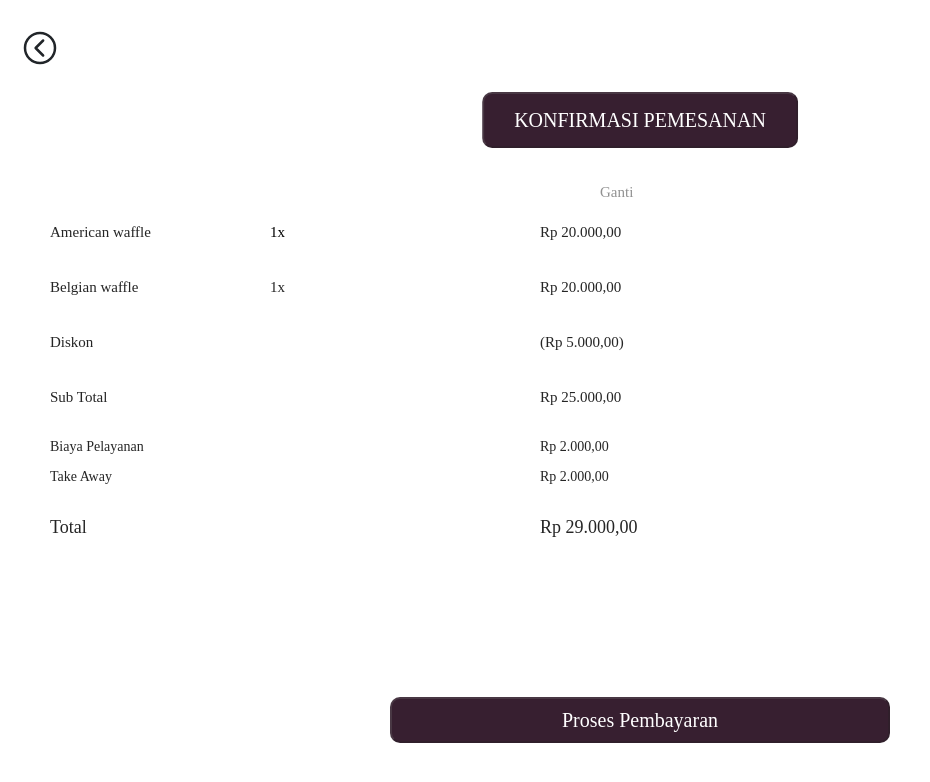
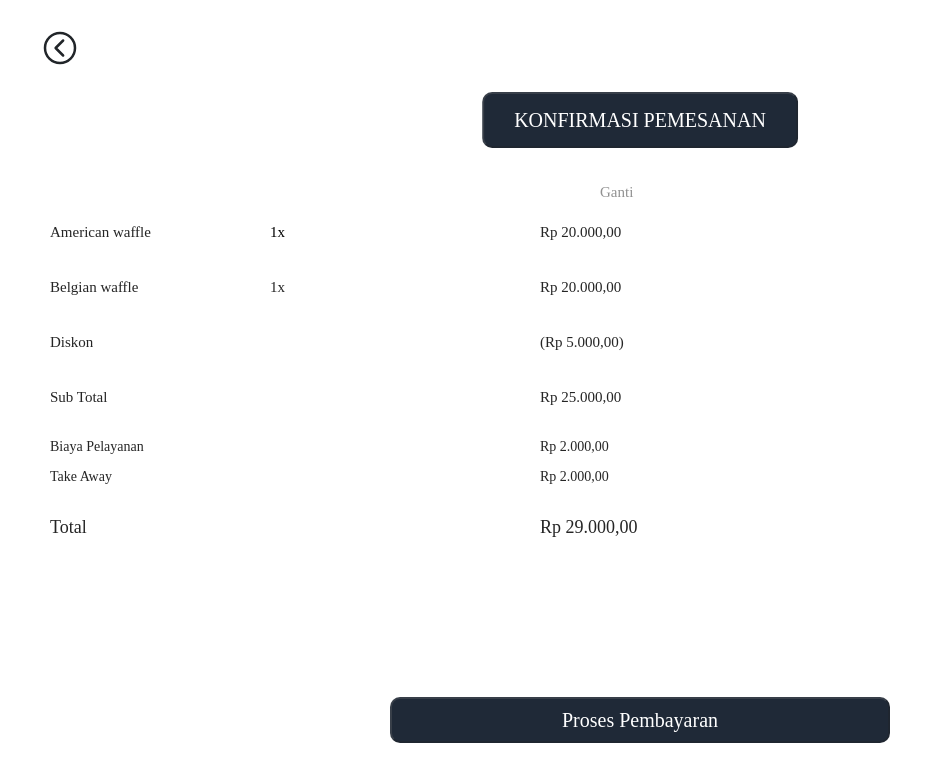
Before and after one commit to Cafeasy/cafeasy-project, a React (Create React App) app in the folder frontend/: page /KonfimasiPesanan in a window 1280 px wide. Shown: the top 782 px of the page, without its empty margins (0-930 px from the left). Built offline with nearby package versions, Linux system fonts and the light colour scheme; no server answers.

Commit message:
update warna & file

```diff
--- a/frontend/src/App.css
+++ b/frontend/src/App.css
@@ -28,6 +28,45 @@
   color: #61dafb;
 }
 
+.logo-back {
+  position: absolute;
+  width: 30px;
+  height: 26px;
+  left: 40px;
+  top: 20px;
+}
+
+.disable-button {
+  position:absolute;
+  left: 50%;
+  top: 15%;
+  transform: translate(-50%, -50%);
+  font-size: 20px;
+  background: #1F2937;
+  padding: 1px 30px;
+
+  font-family: 'Montserrat';
+  font-size: 20px;
+  line-height: 50px;
+  border-radius: 10px;
+  color: #FFFFFF;
+}
+
+.enable-button {
+  position:absolute;
+  width: 500px;
+  left: 50%;
+  top: 90%;
+  transform: translate(-50%, -50%);
+  background: #1F2937;
+
+  font-family: 'Montserrat';
+  font-size: 20px;
+  line-height: 40px;
+  border-radius: 10px;
+  color: #FFFFFF;
+}
+
 @keyframes App-logo-spin {
   from {
     transform: rotate(0deg);
--- a/frontend/src/App.js
+++ b/frontend/src/App.js
@@ -10,9 +10,10 @@ import Navbarpage from './Pages/Navbarpage';
 import Berandapage from './Pages/Berandapage';
 import ListMenupage from './Pages/ListMenupage';
 import Confirmpage from './Pages/Confirmpage';
+import Methodpage from './Pages/Methodpage';
 import "./Style/ListMenupage.css"
 import "./Style/Confirmpage.css"
-
+import "./Style/Methodpage.css"
 
 
 function App() {
@@ -37,9 +38,10 @@ function App() {
         <Route exact path='/' element={user ? <Navigate to="/Berandapage" /> : <Landingpage />} />
         <Route exact path='/Loginpage' element={user ? <Navigate to="/Berandapage" /> : <Loginpage />} />
         <Route exact path='/Navbarpage' element={user ? <Navigate to="/Berandapage" /> : <Navbarpage />} />
-        <Route  exact path='/Berandapage' element={user ? <Berandapage user={user} /> : <Navigate to="/Loginpage" />} />
+        <Route exact path='/Berandapage' element={user ? <Berandapage user={user} /> : <Navigate to="/Loginpage" />} />
         <Route exact path='/ListMenu' element={user ? <Navigate to="/Berandapage" /> : <ListMenupage />} />
         <Route exact path='/KonfimasiPesanan' element={user ? <Navigate to="/Berandapage" /> : <Confirmpage />} />
+        <Route exact path='/MetodePembayaran' element={user ? <Navigate to="/KonfirmasiPesanan" /> : <Methodpage />} />
       </Routes>
     </Router>
   )
--- /dev/null
+++ b/frontend/src/Components/Methodcomp.js
@@ -0,0 +1,42 @@
+import "../Style/Methodpage.css"
+import { IoChevronBackCircleOutline } from "react-icons/io5";
+import React from 'react';
+
+const Methodcomp = () => {
+    return (
+        <div className="metode-pembayaran">
+            <div className="logo-back">
+                <h1><IoChevronBackCircleOutline/></h1>
+            </div>
+
+            <div>
+                <button className="disable-button" disabled="true">PILIH METODE PEMBAYARAN</button>
+            </div>
+        </div>
+    )
+}
+
+
+
+
+
+
+
+
+
+
+
+
+
+
+
+
+
+
+
+
+
+
+
+
+export default Methodcomp
--- a/frontend/src/Components/confirmcomp.js
+++ b/frontend/src/Components/confirmcomp.js
@@ -7,7 +7,7 @@ const Confirmcomp = () => {
 
     return(
         <div className="konfirmasi-pesanan">
-            <div className="logo">
+            <div className="logo-back">
                 <h1><IoChevronBackCircleOutline/></h1>
             </div>
 
--- /dev/null
+++ b/frontend/src/Pages/Methodpage.js
@@ -0,0 +1,9 @@
+import Methodcomp from "../Components/Methodcomp"
+
+const Methodpage = () => {
+    return (
+       <Methodcomp/>
+    )
+}
+
+export default Methodpage
--- a/frontend/src/Style/confirmpage.css
+++ b/frontend/src/Style/confirmpage.css
@@ -1,27 +1,3 @@
-.logo {
-    position: absolute;
-    width: 30px;
-    height: 26px;
-    left: 20px;
-    top: 20px;
-}
-
-.disable-button {
-    position:absolute;
-    left: 50%;
-    top: 15%;
-    transform: translate(-50%, -50%);
-    font-size: 20px;
-    background: #371f30;
-    padding: 1px 30px;
-
-    font-family: 'Montserrat';
-    font-size: 20px;
-    line-height: 50px;
-    border-radius: 10px;
-    color: #FFFFFF;
-}
-
 .textsatu {
     position: absolute;
     width: 36px;
@@ -362,18 +338,3 @@
 
     color: #252525;
 }
-
-.enable-button {
-    position:absolute;
-    width: 500px;
-    left: 50%;
-    top: 90%;
-    transform: translate(-50%, -50%);
-    background: #371f30;
-
-    font-family: 'Montserrat';
-    font-size: 20px;
-    line-height: 40px;
-    border-radius: 10px;
-    color: #FFFFFF;
-}
```
Also changed, not shown: frontend/src/Style/Methodpage.css (added).
